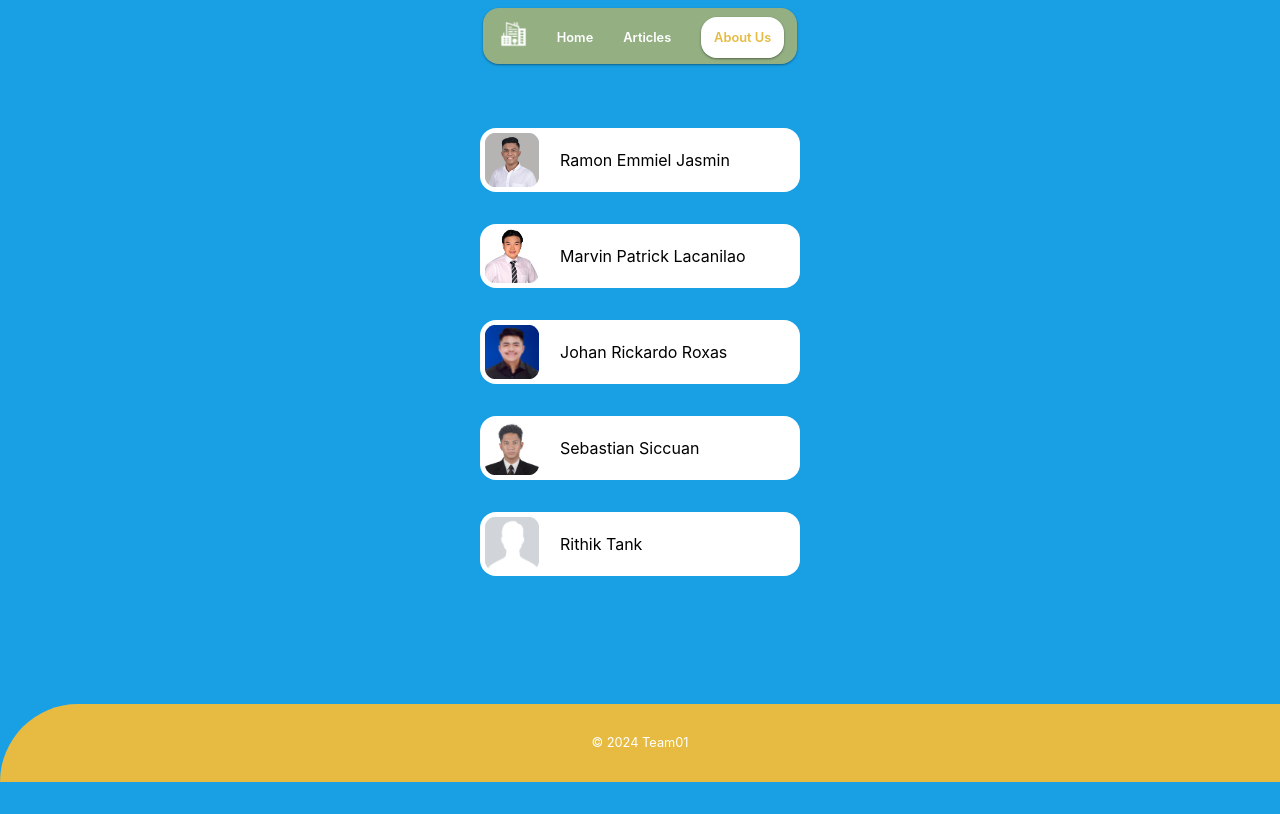
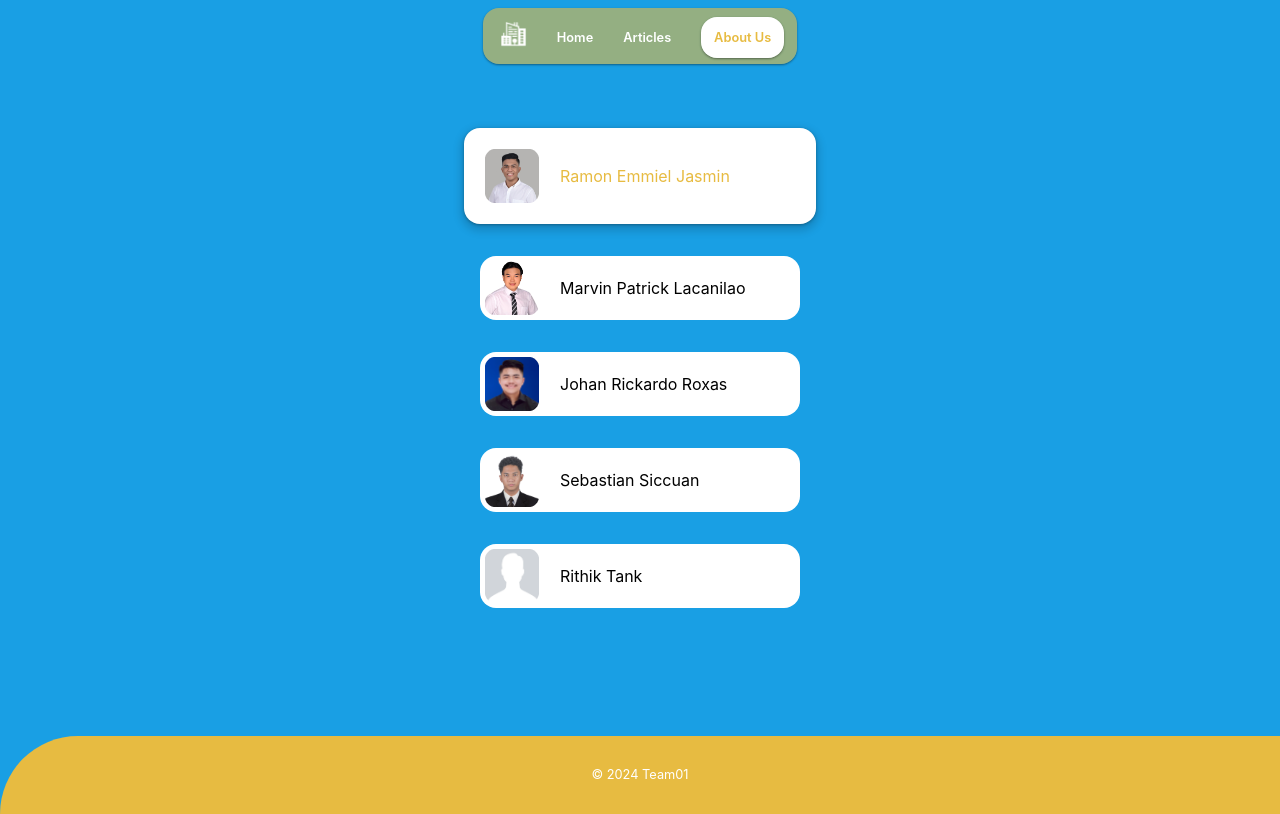
Before and after one commit to rickardo-roxas/sdg11-website, a plain HTML site: page about.html in a window 1280 px wide. In both pictures the pointer is over the link "Ramon Emmiel Jasmin". Drawn offline with Linux system fonts and the light colour scheme; a web font is replaced by a local one.

Commit message:
Added hover for each developer card

```diff
--- a/style/style-mobile.css
+++ b/style/style-mobile.css
@@ -239,6 +239,14 @@ h1 {
     color: inherit;
 }
 
+.container-devs a:hover{
+    background-color: white;
+    border-radius: 1rem;
+    margin: 1rem;
+    color: var(--yellow);
+    box-shadow: var(--m3-dark3);
+}
+
 .developer{
     display: flex;
     flex-direction: row;
```
